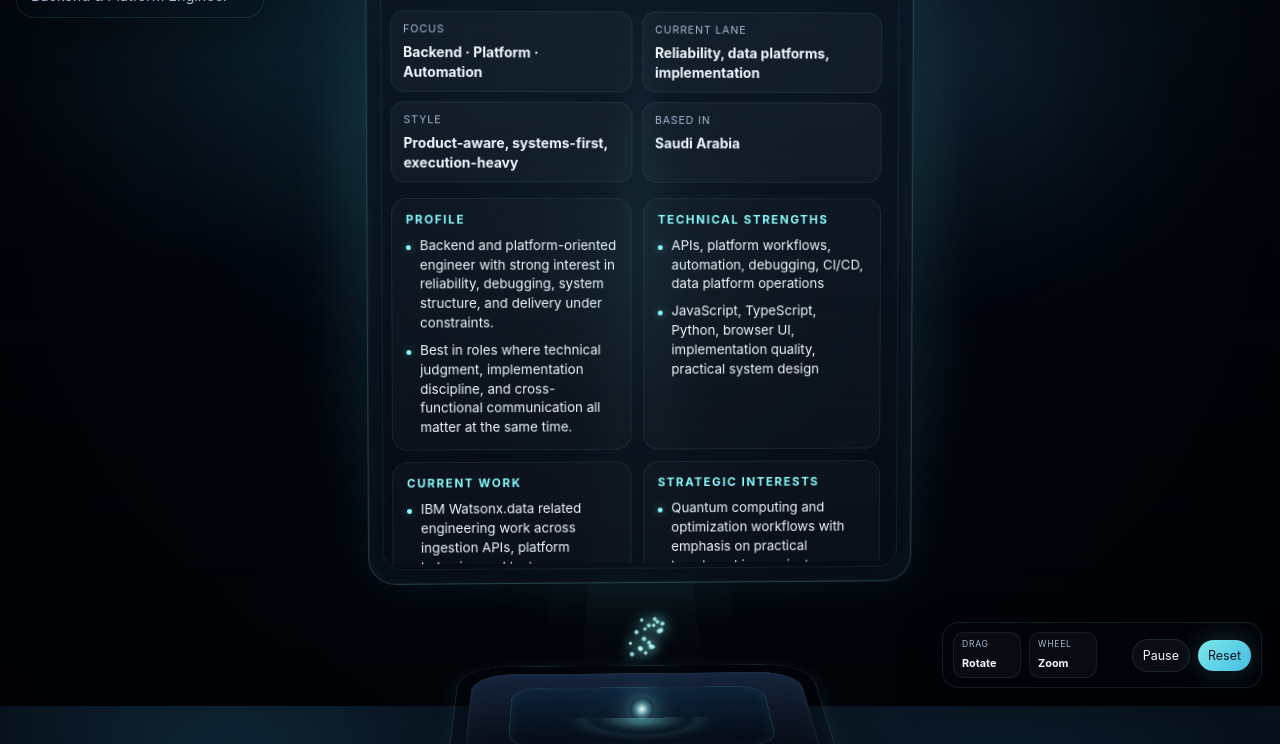
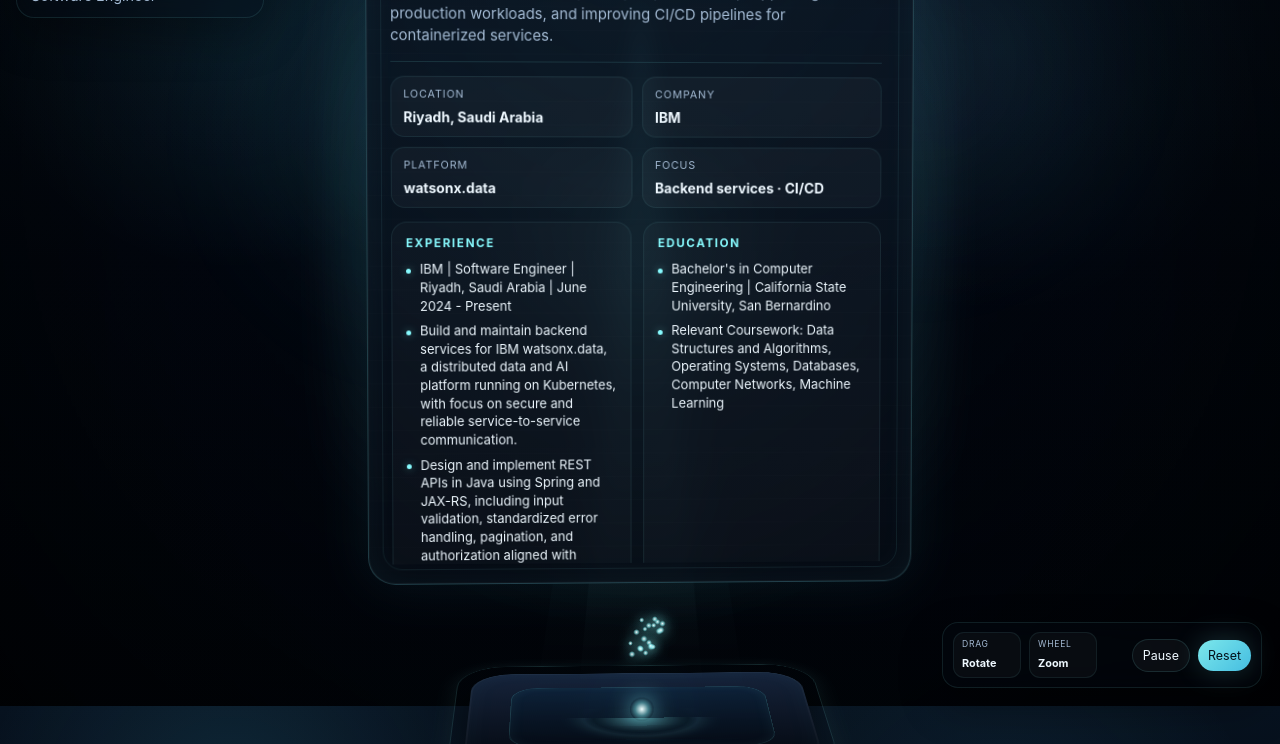
Before and after one commit to Harthi7/Resume, a plain HTML site: page index.html in a window 1280 px wide. Shown: the part 94-838 px from the top of the page. Drawn offline with Linux system fonts and the light colour scheme.

Commit message:
add: real content for my resume

```diff
--- a/app.js
+++ b/app.js
@@ -1,60 +1,70 @@
 const resumeData = {
   name: "Abdullah Alharthi",
-  title: "Backend & Platform Engineer",
+  title: "Software Engineer",
   tagline:
-    "Systems-minded builder focused on platform reliability, automation, debugging, and technically real work.",
+    "Software engineer at IBM working on watsonx.data, a distributed data and AI platform running on Kubernetes. Experience building backend services in Java and Spring, designing REST APIs, supporting production workloads, and improving CI/CD pipelines for containerized services.",
   meta: [
-    { label: "Focus", value: "Backend · Platform · Automation" },
-    { label: "Current lane", value: "Reliability, data platforms, implementation" },
-    { label: "Style", value: "Product-aware, systems-first, execution-heavy" },
-    { label: "Based in", value: "Saudi Arabia" }
+    { label: "Location", value: "Riyadh, Saudi Arabia" },
+    { label: "Company", value: "IBM" },
+    { label: "Platform", value: "watsonx.data" },
+    { label: "Focus", value: "Backend services · CI/CD" }
   ],
   leftSections: [
     {
-      title: "Profile",
+      title: "Experience",
       items: [
-        "Backend and platform-oriented engineer with strong interest in reliability, debugging, system structure, and delivery under constraints.",
-        "Best in roles where technical judgment, implementation discipline, and cross-functional communication all matter at the same time."
+        "IBM | Software Engineer | Riyadh, Saudi Arabia | June 2024 - Present",
+        "Build and maintain backend services for IBM watsonx.data, a distributed data and AI platform running on Kubernetes, with focus on secure and reliable service-to-service communication.",
+        "Design and implement REST APIs in Java using Spring and JAX-RS, including input validation, standardized error handling, pagination, and authorization aligned with internal security policies.",
+        "Refactored and maintained JavaScript backend services for the watsonx.data VS Code Plugin, managing the lifecycle of Spark compute sessions including creation, reuse, cleanup, and isolation.",
+        "Migrated a production microservice from Go to Java Spring and updated Nginx routing to preserve external API behavior and minimize disruption to client integrations.",
+        "Containerized backend services with Docker and prepared them for production deployment with health endpoints, environment-based configuration, and centralized logging compatibility.",
+        "Deployed and operated services on Kubernetes using manifests, Deployments, Services, ConfigMaps, and Secrets; supported rollout, rollback, and performance-tuning activities.",
+        "Improved CI/CD pipelines in GitHub Actions and Jenkins by removing redundant steps and enforcing automated testing and SonarQube checks to shorten feedback cycles for developers."
       ]
     },
     {
-      title: "Technical Strengths",
+      title: "Education",
       items: [
-        "APIs, platform workflows, automation, debugging, CI/CD, data platform operations",
-        "JavaScript, TypeScript, Python, browser UI, implementation quality, practical system design"
+        "Bachelor's in Computer Engineering | California State University, San Bernardino",
+        "Relevant Coursework: Data Structures and Algorithms, Operating Systems, Databases, Computer Networks, Machine Learning"
       ]
     }
   ],
   rightSections: [
     {
-      title: "Current Work",
+      title: "Technical Skills",
       items: [
-        "IBM Watsonx.data related engineering work across ingestion APIs, platform behavior, and test or automation flows where reliability matters.",
-        "Hands-on with issue triage, cluster behavior, root cause analysis, and implementation work that is closer to the system than to presentation."
+        "Languages: Java, Python, SQL, Bash, JavaScript",
+        "Backend: Spring, Spring Boot, JAX-RS, REST APIs, JSON, HTTP, Microservices",
+        "Platform & Infrastructure: Docker, Kubernetes, Linux, Nginx",
+        "CI/CD & Tooling: Git, GitHub, GitHub Actions, Jenkins, SonarQube",
+        "Databases: PostgreSQL, MySQL, Schema Migrations, Basic Query Optimization",
+        "Engineering Practices: Unit Testing, Integration Testing, Logging, Metrics, Observability, Code Reviews, Agile/Scrum"
       ]
     },
     {
-      title: "Strategic Interests",
+      title: "Certifications",
       items: [
-        "Quantum computing and optimization workflows with emphasis on practical benchmarking against classical systems.",
-        "Product, infrastructure, and business-side thinking where technical work needs to connect to real outcomes, not just internal activity."
-      ]
-    },
-    {
-      title: "Selected Direction",
-      items: [
-        "Build toward platform, backend, systems, and advanced technical roles where depth compounds instead of getting diluted into generic coordination.",
-        "Use engineering credibility as the base layer for larger product, research, and venture opportunities over time."
+        "AWS Fundamentals - Coursera",
+        "Machine Learning Specialization - Coursera"
       ]
     }
   ],
   contacts: [
-    { label: "GitHub", value: "github.com/Harthi7" },
-    { label: "LinkedIn", value: "linkedin.com/in/abdullah-alharthi" },
-    { label: "Email", value: "your.email@example.com" }
+    {
+      label: "Email",
+      value: "Abdullah-harthi7@live.com",
+      href: "mailto:Abdullah-harthi7@live.com"
+    },
+    {
+      label: "LinkedIn",
+      value: "linkedin.com/in/abdullah-alharthi-20244b1a6",
+      href: "https://linkedin.com/in/abdullah-alharthi-20244b1a6"
+    }
   ],
-  footerLeft: "Projected single-sheet resume · minimal hologram layout",
-  footerRight: "Edit resumeData in app.js to replace placeholders and tighten claims"
+  footerLeft: "IBM watsonx.data · Software Engineer",
+  footerRight: "Java · Spring · Kubernetes · CI/CD"
 };
 
 const hud = document.getElementById("hud");
@@ -112,6 +122,19 @@
   `;
 }
 
+function renderContactLine(item) {
+  const valueMarkup = item.href
+    ? `<a href="${item.href}" target="_blank" rel="noreferrer">${item.value}</a>`
+    : `<span>${item.value}</span>`;
+
+  return `
+    <div class="contact-line">
+      <strong>${item.label}</strong>
+      ${valueMarkup}
+    </div>
+  `;
+}
+
 function renderResumeFace() {
   const allSections = [...resumeData.leftSections, ...resumeData.rightSections];
 
@@ -144,16 +167,7 @@
         <section class="section-block">
           <h3 class="section-title">Contact</h3>
           <div class="contact-grid">
-            ${resumeData.contacts
-              .map(
-                (item) => `
-                  <div class="contact-line">
-                    <strong>${item.label}</strong>
-                    <span>${item.value}</span>
-                  </div>
-                `
-              )
-              .join("")}
+            ${resumeData.contacts.map(renderContactLine).join("")}
           </div>
         </section>
 
@@ -220,7 +234,7 @@
   const floatY = Math.sin(t * 0.9) * layout.sheetFloatAmplitude;
 
   sheetRig.style.transform = `translate3d(0, ${layout.sheetBaseY + floatY}px, 0)`;
-  resumeSheet.style.transform = `translate3d(0, 0, 30px)`;
+  resumeSheet.style.transform = "translate3d(0, 0, 30px)";
 }
 
 function animateSparks(timeMs) {
--- a/index.html
+++ b/index.html
@@ -3,10 +3,10 @@
   <head>
     <meta charset="UTF-8" />
     <meta name="viewport" content="width=device-width, initial-scale=1.0" />
-    <title>Projected Resume Sheet</title>
+    <title>Abdullah Alharthi | Software Engineer</title>
     <meta
       name="description"
-      content="A minimal 3D holographic resume sheet projected from a device, viewable from different angles in the browser."
+      content="Abdullah Alharthi — software engineer at IBM working on watsonx.data, with experience in backend services, REST APIs, Kubernetes, and CI/CD."
     />
     <link rel="stylesheet" href="styles.css" />
   </head>
--- a/styles.css
+++ b/styles.css
@@ -362,7 +362,7 @@
 .sheet-content {
   display: flex;
   flex-direction: column;
-  gap: 16px;
+  gap: 14px;
   min-height: 100%;
 }
 
@@ -447,15 +447,15 @@
   margin: 0;
   display: flex;
   flex-direction: column;
-  gap: 8px;
+  gap: 7px;
 }
 
 .resume-list li {
   position: relative;
   padding-left: 14px;
   color: var(--text);
-  line-height: 1.46;
-  font-size: 0.85rem;
+  line-height: 1.42;
+  font-size: 0.82rem;
 }
 
 .resume-list li::before {
@@ -472,7 +472,7 @@
 
 .contact-grid {
   display: grid;
-  grid-template-columns: repeat(3, minmax(0, 1fr));
+  grid-template-columns: repeat(auto-fit, minmax(180px, 1fr));
   gap: 10px;
 }
 
@@ -502,6 +502,19 @@
   line-height: 1.4;
   overflow-wrap: anywhere;
   word-break: break-word;
+}
+
+.contact-line a {
+  color: inherit;
+  text-decoration: none;
+  min-width: 0;
+  line-height: 1.4;
+  overflow-wrap: anywhere;
+  word-break: break-word;
+}
+
+.contact-line a:hover {
+  color: var(--cyan);
 }
 
 .resume-footer {
```
Also changed, not shown: 1 other file.
